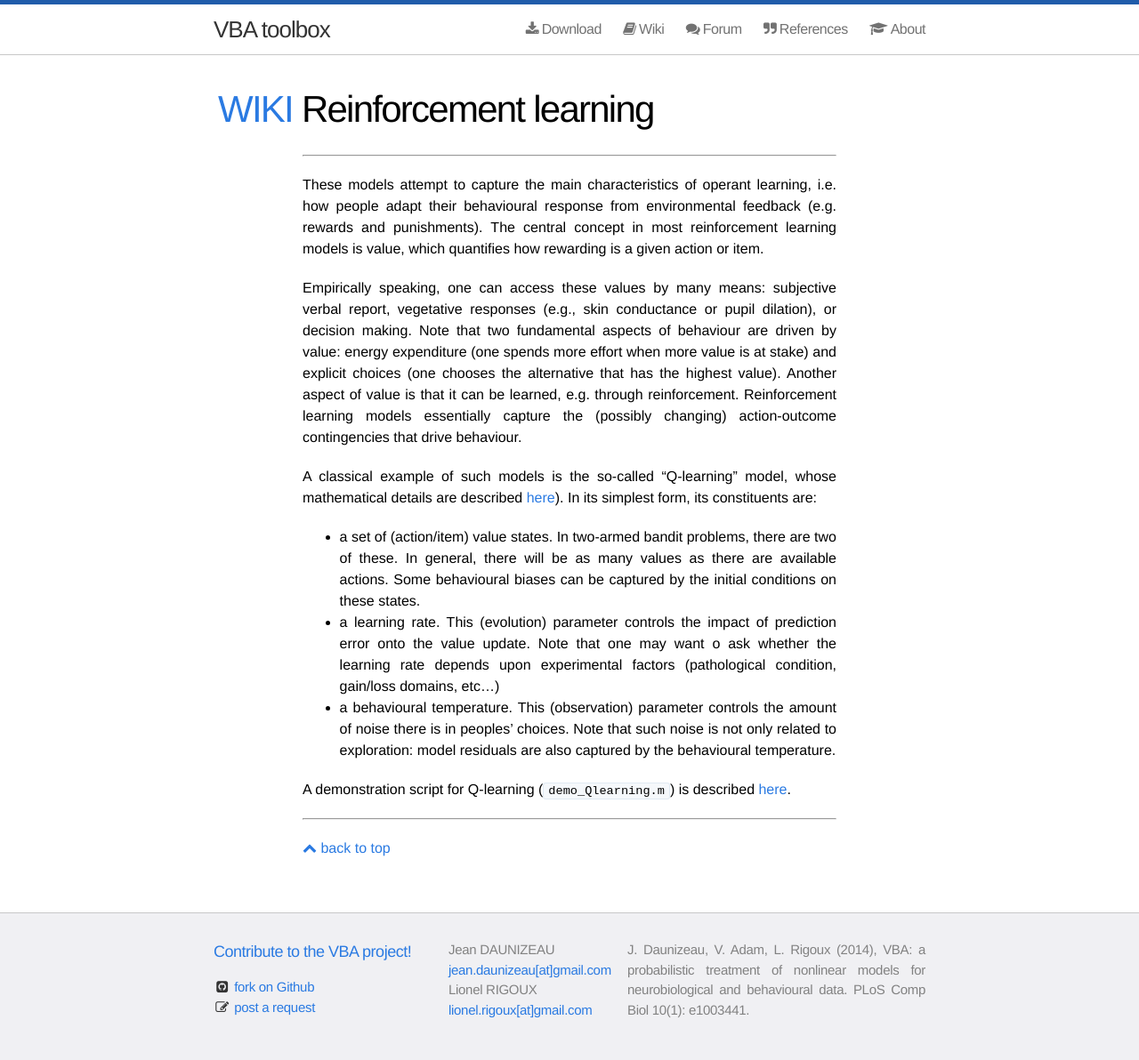
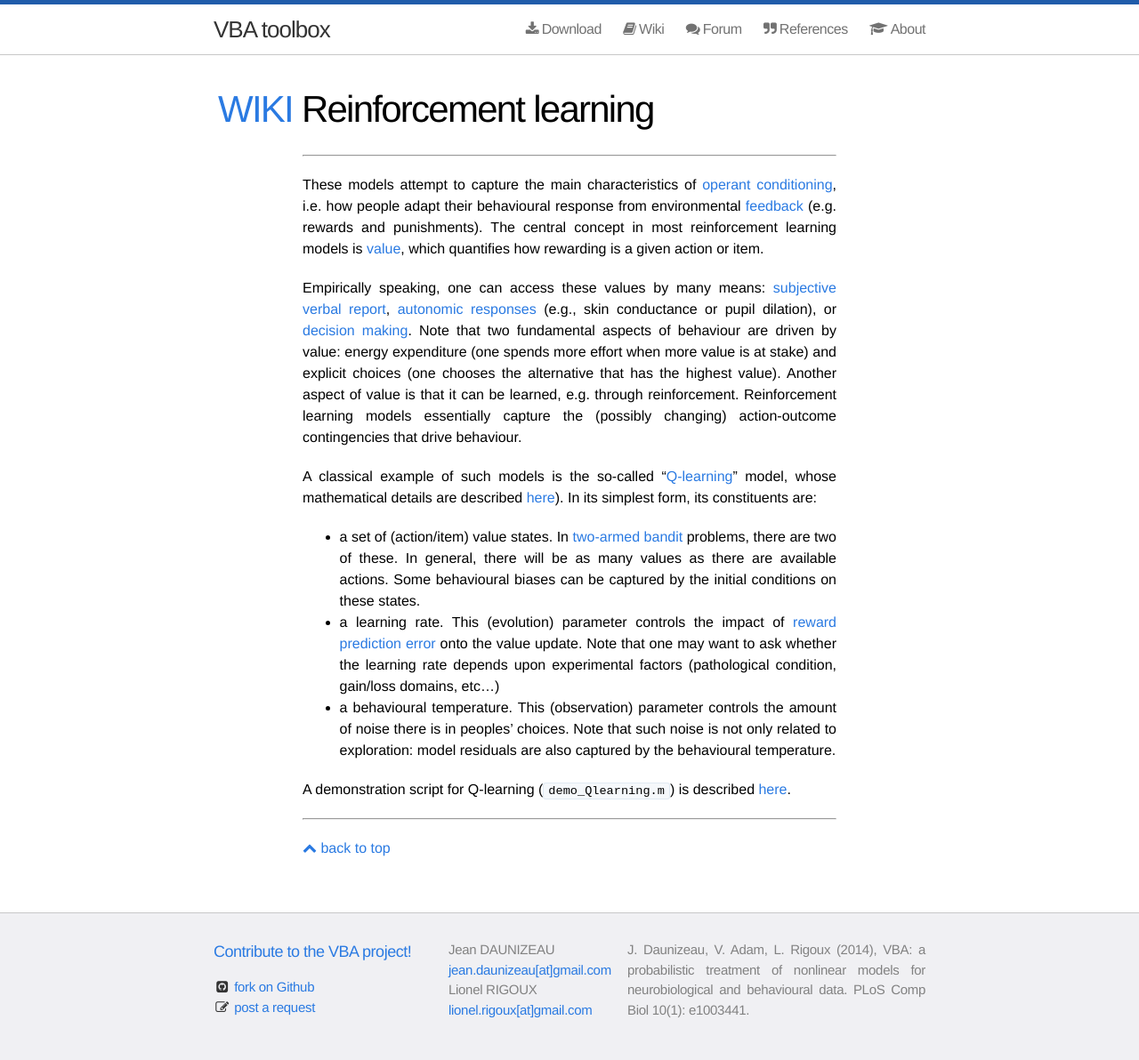
Before and after one commit to MBB-team/VBA-toolbox, a Jekyll site: the page built from _wiki/Reinforcement-learning.md, in a window 1280 px wide. Shown: the whole page at 89% size. Built offline with Jekyll 4.4.1, drawn with Linux system fonts in a browser that asks for light colours; nearby versions of some CDN libraries.

Commit message:
Update Reinforcement-learning.md

```diff
--- a/_wiki/Reinforcement-learning.md
+++ b/_wiki/Reinforcement-learning.md
@@ -4,15 +4,14 @@ title: "Reinforcement learning"
 * Will be replaced with the ToC, excluding the "Contents" header
 {:toc}
 
-These models attempt to capture the main characteristics of operant learning, i.e. how people adapt their behavioural response from environmental feedback (e.g. rewards and punishments).
-The central concept in most reinforcement learning models is value, which quantifies how rewarding is a given action or item.
+These models attempt to capture the main characteristics of [operant conditioning](https://en.wikipedia.org/wiki/Operant_conditioning), i.e. how people adapt their behavioural response from environmental [feedback](https://en.wikipedia.org/wiki/Feedback) (e.g. rewards and punishments). The central concept in most reinforcement learning models is [value](https://en.wikipedia.org/wiki/Value_(economics)), which quantifies how rewarding is a given action or item.
 
-Empirically speaking, one can access these values by many means: subjective verbal report, vegetative responses (e.g., skin conductance or pupil dilation), or decision making. Note that two fundamental aspects of behaviour are driven by value: energy expenditure (one spends more effort when more value is at stake) and explicit choices (one chooses the alternative that has the highest value). Another aspect of value is that it can be learned, e.g. through reinforcement. Reinforcement learning models essentially capture the (possibly changing) action-outcome contingencies that drive behaviour.
+Empirically speaking, one can access these values by many means: [subjective verbal report](https://en.wikipedia.org/wiki/Subjective_report), [autonomic responses](https://en.wikipedia.org/wiki/Autonomic_nervous_system) (e.g., skin conductance or pupil dilation), or [decision making](https://en.wikipedia.org/wiki/Decision-making). Note that two fundamental aspects of behaviour are driven by value: energy expenditure (one spends more effort when more value is at stake) and explicit choices (one chooses the alternative that has the highest value). Another aspect of value is that it can be learned, e.g. through reinforcement. Reinforcement learning models essentially capture the (possibly changing) action-outcome contingencies that drive behaviour.
 
-A classical example of such models is the so-called "Q-learning" model, whose mathematical details are described [here]({{ site.baseurl }}/wiki/Fast-demo-Q-learning-model)). In its simplest form, its constituents are:
+A classical example of such models is the so-called "[Q-learning](https://en.wikipedia.org/wiki/Q-learning)" model, whose mathematical details are described [here]({{ site.baseurl }}/wiki/Fast-demo-Q-learning-model)). In its simplest form, its constituents are:
 
-- a set of (action/item) value states. In two-armed bandit problems, there are two of these. In general, there will be as many values as there are available actions. Some behavioural biases can be captured by the initial conditions on these states.
-- a learning rate. This (evolution) parameter controls the impact of prediction error onto the value update. Note that one may want o ask whether the learning rate depends upon experimental factors (pathological condition, gain/loss domains, etc...)
+- a set of (action/item) value states. In [two-armed bandit](https://en.wikipedia.org/wiki/Multi-armed_bandit) problems, there are two of these. In general, there will be as many values as there are available actions. Some behavioural biases can be captured by the initial conditions on these states.
+- a learning rate. This (evolution) parameter controls the impact of [reward prediction error](http://www.scholarpedia.org/article/Reward_signals) onto the value update. Note that one may want to ask whether the learning rate depends upon experimental factors (pathological condition, gain/loss domains, etc...)
 - a behavioural temperature. This (observation) parameter controls the amount of noise there is in peoples' choices. Note that such noise is not only related to exploration: model residuals are also captured by the behavioural temperature.
 
 A demonstration script for Q-learning (`demo_Qlearning.m`) is described [here]({{ site.baseurl }}/wiki/Fast-demo-Q-learning-model).
```
